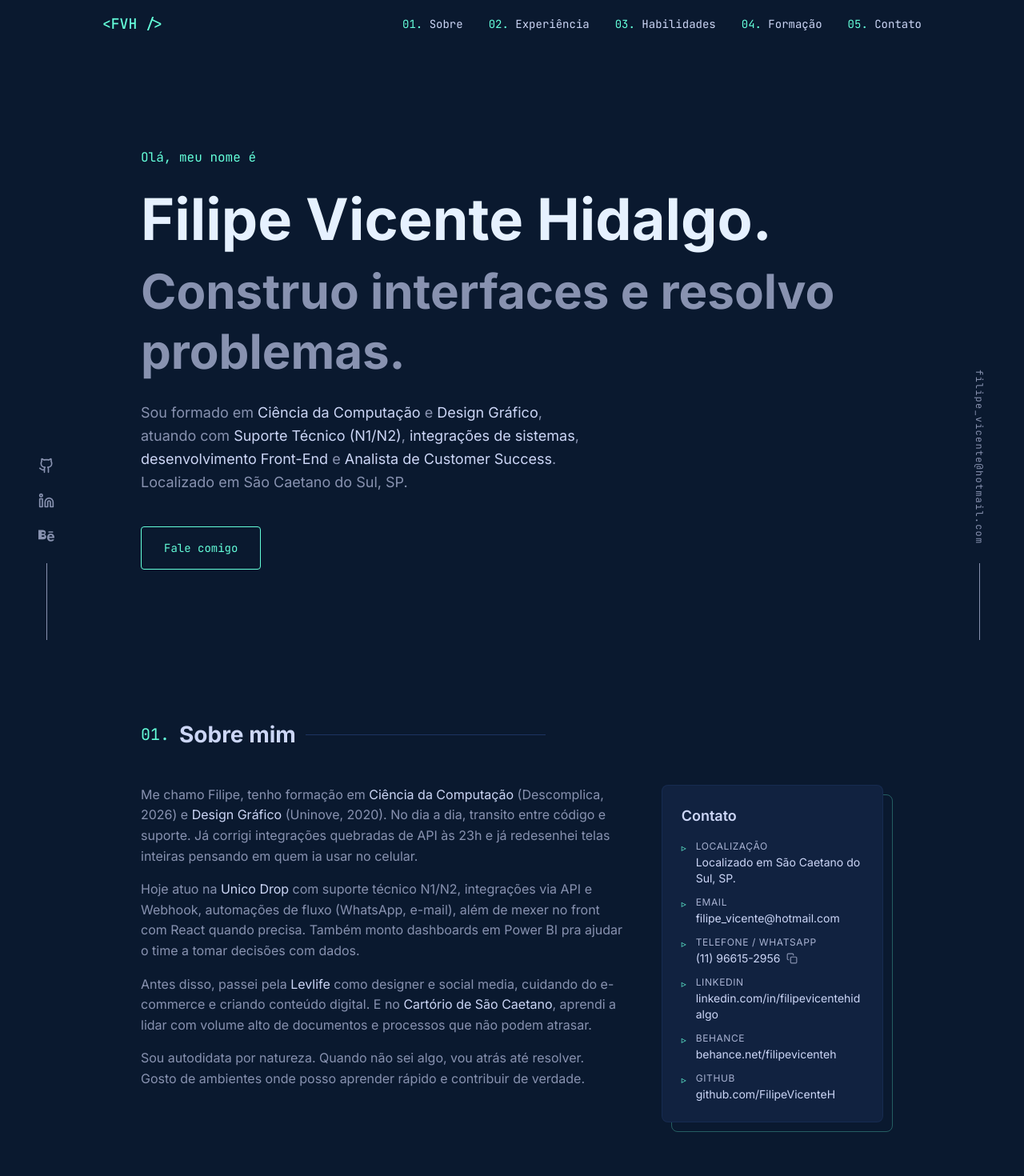
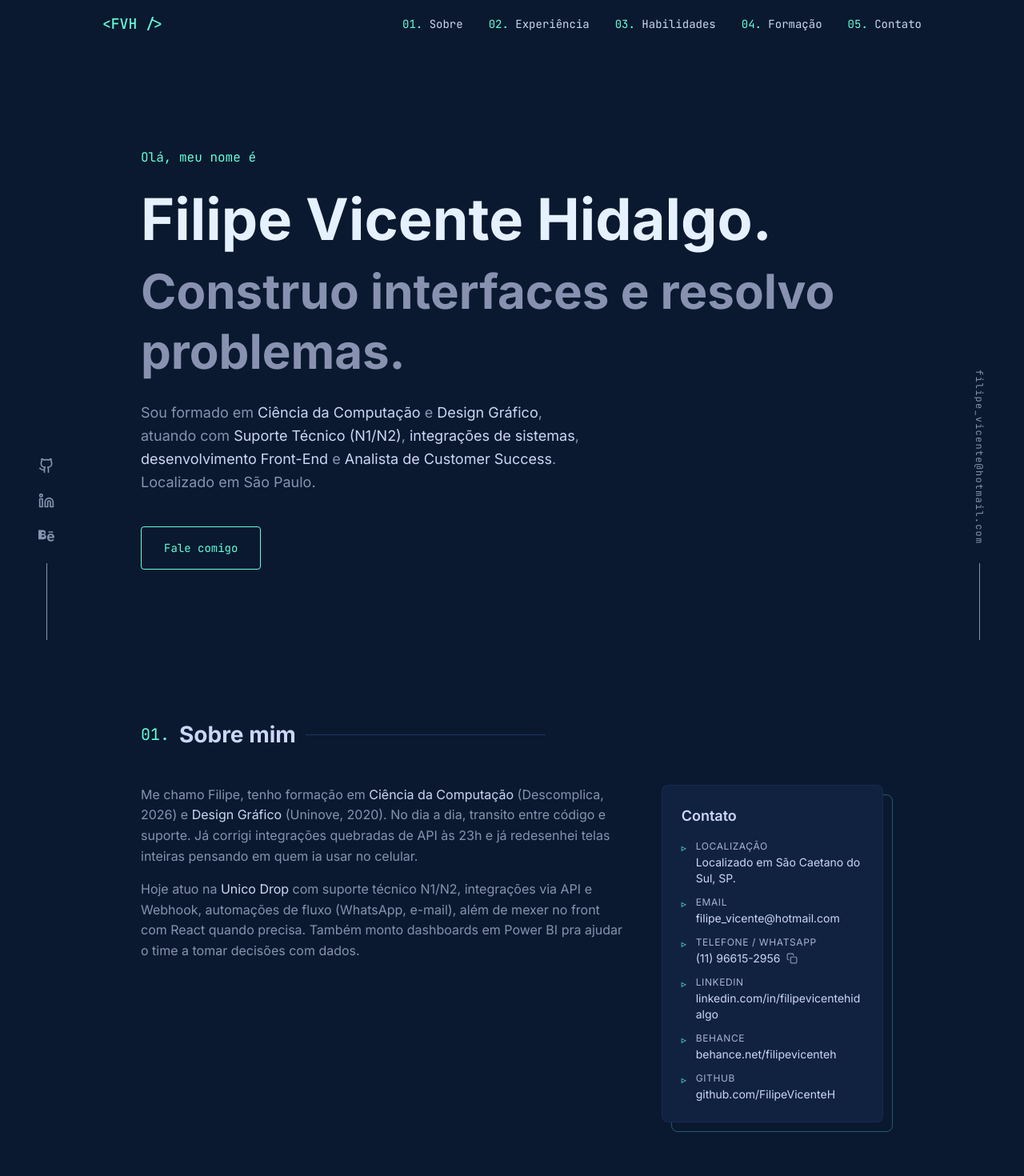
Before and after one commit to FilipeVicenteH/Portfolio, a React (Vite) app: page / in a window 1280 px wide. Shown: the top 1470 px of the page at 80% size. Built offline with nearby package versions, Linux system fonts and the light colour scheme.

Commit message:
feat: text changes requested by user

```diff
--- a/src/components/About.jsx
+++ b/src/components/About.jsx
@@ -38,16 +38,6 @@ export default function About() {
               automações de fluxo (WhatsApp, e-mail), além de mexer no front
               com React quando precisa. Também monto dashboards em Power BI
               pra ajudar o time a tomar decisões com dados.
-            </p>
-            <p>
-              Antes disso, passei pela <span className="text-lightest-slate">Levlife</span> como
-              designer e social media, cuidando do e-commerce e criando conteúdo
-              digital. E no <span className="text-lightest-slate">Cartório de São Caetano</span>,
-              aprendi a lidar com volume alto de documentos e processos que não podem atrasar.
-            </p>
-            <p>
-              Sou autodidata por natureza. Quando não sei algo, vou atrás até resolver.
-              Gosto de ambientes onde posso aprender rápido e contribuir de verdade.
             </p>
           </div>
 
--- a/src/components/Experience.jsx
+++ b/src/components/Experience.jsx
@@ -22,9 +22,7 @@ const jobs = [
     title: 'Design | Social Media',
     period: 'Mar 2022 - Ago 2023',
     tasks: [
-      'Produzi peças gráficas e conteúdos digitais que aumentaram o engajamento nas redes da marca.',
-      'Gerenciei o e-commerce da empresa e administrei plataformas digitais de venda.',
-      'Planejei e organizei campanhas digitais, definindo calendário editorial e estratégia de conteúdo.',
+      'Produzi peças gráficas e conteúdos digitais que aumentaram o engajamento nas redes da marca, criando LandPages para aumentar o Engajamento da Marca e Convertendo clientes.',
     ],
   },
   {
@@ -32,9 +30,7 @@ const jobs = [
     title: 'Auxiliar de Cartório',
     period: 'Mai 2021 - Fev 2022',
     tasks: [
-      'Analisei e organizei documentos jurídicos com alto volume diário de demanda.',
-      'Realizei atendimento presencial ao público, tirando dúvidas e direcionando solicitações.',
-      'Identifiquei e implementei melhorias nos processos internos, reduzindo retrabalho.',
+      'Otimizei o trabalho deles com sistemas para auxiliar todo o processo e facilitando todo o processo.',
     ],
   },
 ];
@@ -51,7 +47,7 @@ export default function Experience() {
         transition={{ duration: 0.5 }}
       >
         <h2 className="section-heading">
-          <span className="num">02.</span> Onde já trabalhei
+          <span className="num">02.</span> Histórico Profissional
         </h2>
 
         <div className="flex flex-col md:flex-row gap-0">
--- a/src/components/Hero.jsx
+++ b/src/components/Hero.jsx
@@ -45,7 +45,7 @@ export default function Hero() {
           <span className="text-lightest-slate">integrações de sistemas</span>,{' '}
           <span className="text-lightest-slate">desenvolvimento Front-End</span> e{' '}
           <span className="text-lightest-slate">Analista de Customer Success</span>.{' '}
-          Localizado em São Caetano do Sul, SP.
+          Localizado em São Paulo.
         </p>
       </motion.div>
 
--- a/src/components/Skills.jsx
+++ b/src/components/Skills.jsx
@@ -71,7 +71,7 @@ export default function Skills() {
         transition={{ duration: 0.5 }}
       >
         <h2 className="section-heading">
-          <span className="num">03.</span> O que eu uso
+          <span className="num">03.</span> Habilidades
         </h2>
 
         <motion.div
```
